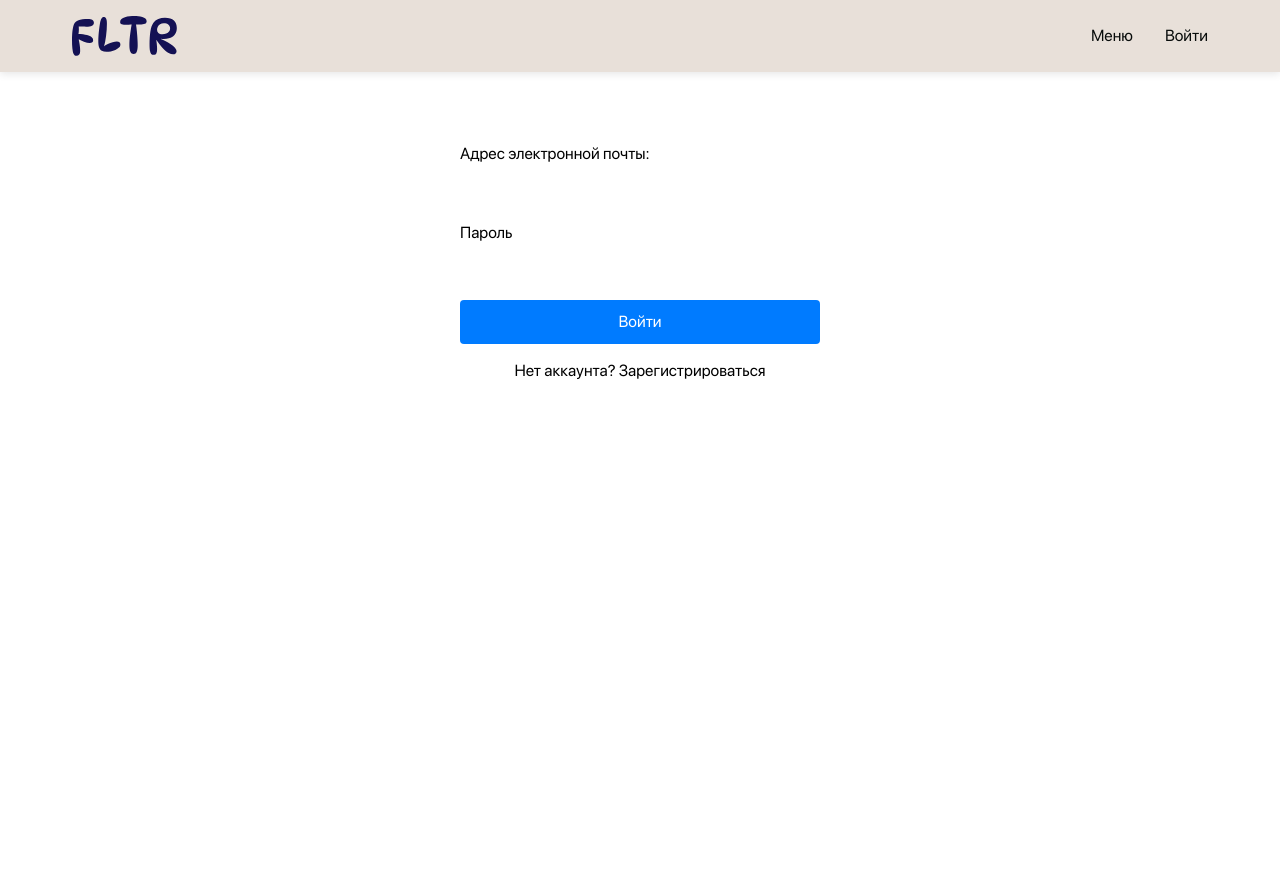
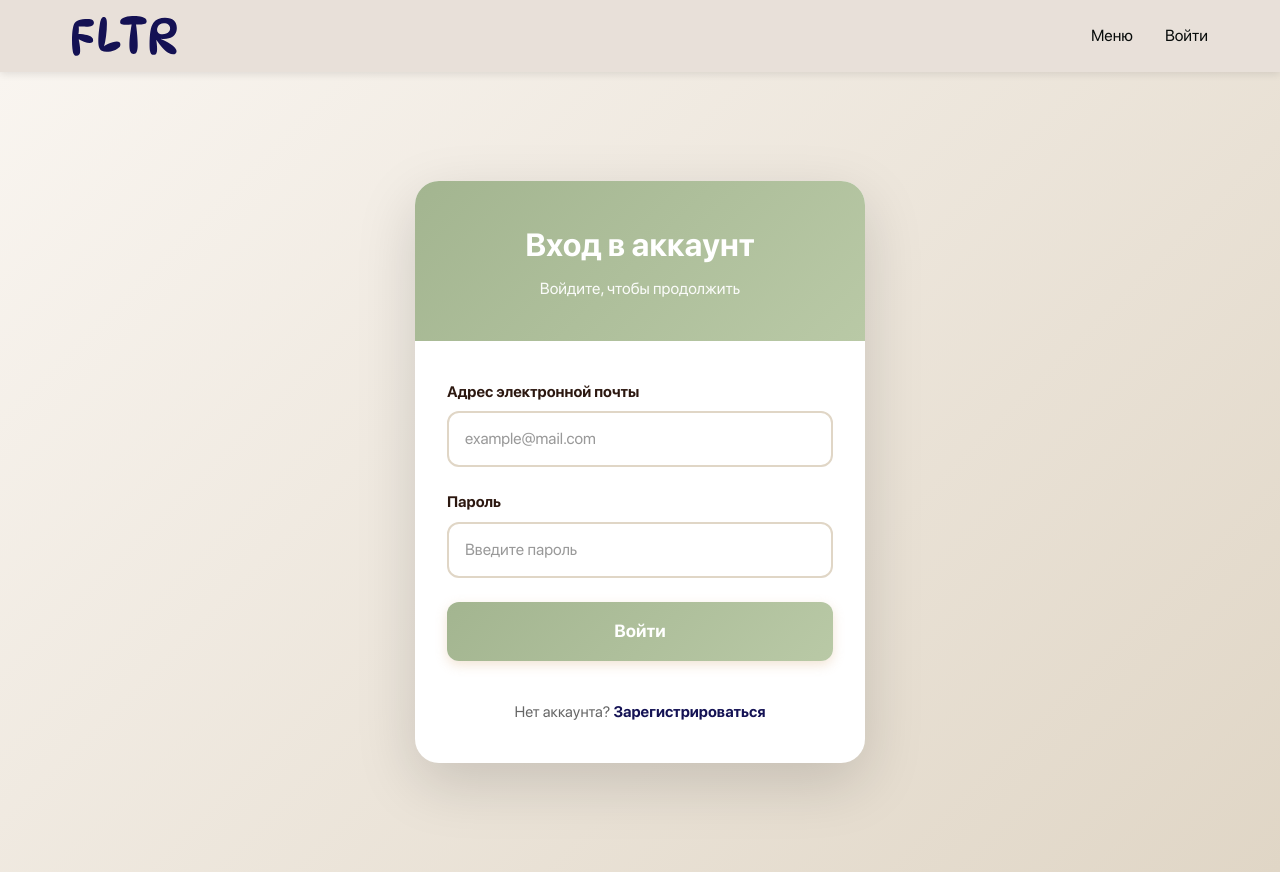
Before and after one commit to pomellonn/coffee_shop_web_site, a React (Vite) app in the folder frontend/: page /login in a window 1280 px wide. Before the commit the page ends 800 px from the top, so only its background shows below. Built offline with nearby package versions, Linux system fonts and the light colour scheme; no server answers.

Commit message:
add styles for login page

```diff
--- a/frontend/src/pages/ShopMenu.css
+++ b/frontend/src/pages/ShopMenu.css
@@ -34,7 +34,7 @@
 .shop-address {
   font-size: 1.2rem;
   opacity: 0.9;
-  color: #FFFFFF
+  color: #B9C9A6;
 }
 
 /* Content Layout */
--- /dev/null
+++ b/frontend/src/pages/login.css
@@ -0,0 +1,195 @@
+.login-page {
+  min-height: 100vh;
+  display: flex;
+  align-items: center;
+  justify-content: center;
+  background: linear-gradient(135deg, #f9f5f0 0%, #e0d6c6 100%);
+  padding: 2rem;
+}
+
+.login-container {
+  max-width: 450px;
+  width: 100%;
+  background: white;
+  border-radius: 24px;
+  box-shadow: 0 20px 60px rgba(0, 0, 0, 0.15);
+  overflow: hidden;
+  animation: slideUp 0.5s ease;
+}
+
+@keyframes slideUp {
+  from {
+    opacity: 0;
+    transform: translateY(30px);
+  }
+  to {
+    opacity: 1;
+    transform: translateY(0);
+  }
+}
+
+.login-header {
+  background: linear-gradient(135deg, #a3b590 0%, #B9C9A6 100%);
+  padding: 2.5rem 2rem;
+  text-align: center;
+  color: white;
+}
+
+.login-header h1 {
+  font-size: 2rem;
+  margin: 0;
+  font-weight: 700;
+}
+
+.login-header p {
+  margin: 0.5rem 0 0 0;
+  opacity: 0.95;
+  font-size: 1rem;
+}
+
+.login-form {
+  padding: 2.5rem 2rem;
+}
+
+.form-group {
+  margin-bottom: 1.5rem;
+}
+
+.form-group label {
+  display: block;
+  font-size: 0.95rem;
+  font-weight: 600;
+  color: #2c1810;
+  margin-bottom: 0.5rem;
+}
+
+.form-group input {
+  width: 100%;
+  padding: 0.875rem 1rem;
+  font-size: 1rem;
+  border: 2px solid #e0d6c6;
+  border-radius: 12px;
+  transition: all 0.3s ease;
+  box-sizing: border-box;
+  font-family: inherit;
+}
+
+.form-group input:focus {
+  outline: none;
+  border-color: #B9C9A6;
+  box-shadow: 0 0 0 3px rgba(212, 165, 116, 0.1);
+}
+
+.form-group input::placeholder {
+  color: #999;
+}
+
+.error-message {
+  background: #fee;
+  color: #c33;
+  padding: 0.875rem 1rem;
+  border-radius: 12px;
+  margin-bottom: 1.5rem;
+  text-align: center;
+  font-size: 0.95rem;
+  border: 1px solid #fcc;
+}
+
+.login-button {
+  width: 100%;
+  padding: 1rem;
+  font-size: 1.1rem;
+  font-weight: 600;
+  color: white;
+  background: linear-gradient(135deg, #a3b590 0%, #B9C9A6 100%);
+  border: none;
+  border-radius: 12px;
+  cursor: pointer;
+  transition: all 0.3s ease;
+  box-shadow: 0 4px 12px rgba(212, 165, 116, 0.3);
+}
+
+.login-button:hover:not(:disabled) {
+  transform: translateY(-2px);
+  box-shadow: 0 6px 20px rgba(212, 165, 116, 0.4);
+}
+
+.login-button:active:not(:disabled) {
+  transform: translateY(0);
+}
+
+.login-button:disabled {
+  opacity: 0.6;
+  cursor: not-allowed;
+  transform: none;
+}
+
+.login-footer {
+  padding: 0 2rem 2.5rem;
+  text-align: center;
+}
+
+.login-footer p {
+  margin: 0;
+  color: #666;
+  font-size: 0.95rem;
+}
+
+.login-footer a {
+  color: #141254;
+  text-decoration: none;
+  font-weight: 600;
+  transition: color 0.3s ease;
+}
+
+.login-footer a:hover {
+  color: #c49564;
+  text-decoration: underline;
+}
+
+/* Адаптивность */
+@media (max-width: 768px) {
+  .login-page {
+    padding: 1rem;
+  }
+
+  .login-container {
+    border-radius: 20px;
+  }
+
+  .login-header {
+    padding: 2rem 1.5rem;
+  }
+
+  .login-header h1 {
+    font-size: 1.75rem;
+  }
+
+  .login-form {
+    padding: 2rem 1.5rem;
+  }
+
+  .login-footer {
+    padding: 0 1.5rem 2rem;
+  }
+}
+
+@media (max-width: 480px) {
+  .login-container {
+    border-radius: 16px;
+  }
+
+  .login-header h1 {
+    font-size: 1.5rem;
+  }
+
+  .form-group input {
+    padding: 0.75rem;
+    font-size: 0.95rem;
+  }
+
+  .login-button {
+    padding: 0.875rem;
+    font-size: 1rem;
+  }
+}
--- a/frontend/src/pages/login.jsx
+++ b/frontend/src/pages/login.jsx
@@ -2,6 +2,7 @@ import { useState } from 'react';
 import { useNavigate, Link, useLocation } from 'react-router-dom';
 import { useAuth } from '../services/AuthContext';
 import { useCart } from '../services/CartContext';
+import './login.css';
 
 function Login() {
     const [email, setEmail] = useState('');
@@ -44,31 +45,40 @@ function Login() {
     };
 
     return (
-        <div style={{ maxWidth: '400px', margin: '50px auto', padding: '20px' }}>
-            <form onSubmit={handleSubmit}>
-                <div style={{ marginBottom: '15px' }}>
-                    <label>Адрес электронной почты:</label>
+        <div className="login-page">
+            <div className="login-container">
+                <div className="login-header">
+                    <h1>Вход в аккаунт</h1>
+                    <p>Войдите, чтобы продолжить</p>
+                </div>
+
+                <form onSubmit={handleSubmit} className="login-form">
+                    <div className="form-group">
+                        <label htmlFor="email">Адрес электронной почты</label>
                         <input
+                            id="email"
                             type="email"
                             value={email}
                             onChange={(event) => setEmail(event.target.value)}
+                            placeholder="example@mail.com"
                             required
-                        style={{ width: '100%', padding: '8px' }}
                         />
                     </div>
 
-                <div style={{ marginBottom: '15px' }}>
-                    <label>Пароль</label>
+                    <div className="form-group">
+                        <label htmlFor="password">Пароль</label>
                         <input
+                            id="password"
                             type="password"
                             value={password}
                             onChange={(event) => setPassword(event.target.value)}
+                            placeholder="Введите пароль"
                             required
-                        style={{ width: '100%', padding: '8px' }}
                         />
                     </div>
+
                     {error && (
-                    <div style={{ color: 'red', marginBottom: '10px', textAlign: 'center' }}>
+                        <div className="error-message">
                             {error}
                         </div>
                     )}
@@ -76,22 +86,18 @@ function Login() {
                     <button
                         type="submit"
                         disabled={loading}
-                    style={{
-                        width: '100%',
-                        padding: '10px',
-                        cursor: loading ? 'not-allowed' : 'pointer',
-                        backgroundColor: loading ? '#ccc' : '#007bff',
-                        color: 'white',
-                        border: 'none',
-                        borderRadius: '4px'
-                    }}
-                > {loading ? 'Вход...' : 'Войти'}
+                        className="login-button"
+                    >
+                        {loading ? 'Вход...' : 'Войти'}
                     </button>
                 </form>
 
-            <p style={{ marginTop: '15px', textAlign: 'center' }}>
+                <div className="login-footer">
+                    <p>
                         Нет аккаунта? <Link to="/register">Зарегистрироваться</Link>
                     </p>
+                </div>
+            </div>
         </div>
     );
 }
```
Lines whose indentation alone changed are shown as unchanged.
